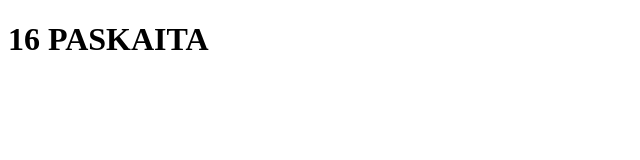
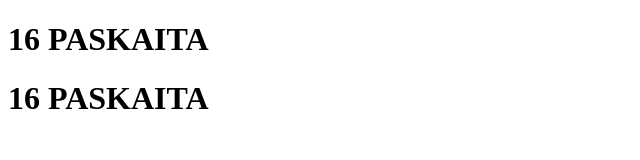
Before and after one commit to MatasCodeacademy/16-Paskaita, a plain HTML site: page index.html in a window 1280 px wide. Shown: the whole page, without its empty margins (0-640 px from the left). Drawn offline with Linux system fonts and the light colour scheme.

Commit message:
Added another h1 element

```diff
--- a/index.html
+++ b/index.html
@@ -9,5 +9,6 @@
 	</head>
 	<body>
 		<h1>16 PASKAITA</h1>
+		<h1>16 PASKAITA</h1>
 	</body>
 </html>
```
